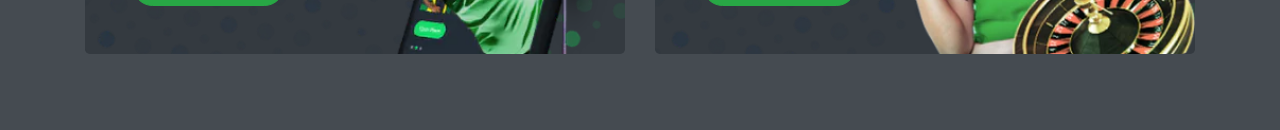
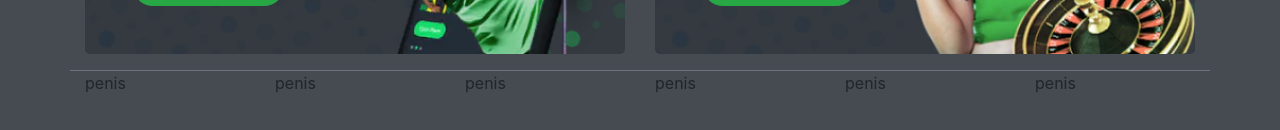
Before and after one commit to determinedslav/bootstrap-layout, a React (Create React App) app: page / in a window 1280 px wide. Shown: the part 454-584 px from the top of the page. Built offline with nearby package versions, Linux system fonts and the light colour scheme.

Commit message:
added footer

```diff
--- a/src/App.js
+++ b/src/App.js
@@ -1,6 +1,7 @@
 import React from 'react';
 import Home from './pages/Home';
 import Header from './components/Header'
+import Footer from './components/Footer'
 
 import './App.css';
 
@@ -11,6 +12,7 @@ const Layout = props => {
       <div className="container pt-5">
         {props.children}
       </div>
+      <Footer></Footer>
     </>
   )
 }
--- /dev/null
+++ b/src/components/Footer.js
@@ -0,0 +1,19 @@
+import React, { useState } from 'react';
+
+const Footer = () => {
+
+  return (
+    <div className="container border-top border-secondary">
+        <div className="row">
+            <div className="col-2">penis</div>
+            <div className="col-2">penis</div>
+            <div className="col-2">penis</div>
+            <div className="col-2">penis</div>
+            <div className="col-2">penis</div>
+            <div className="col-2">penis</div>
+        </div>
+    </div>
+  );
+}
+
+export default Footer;
```
